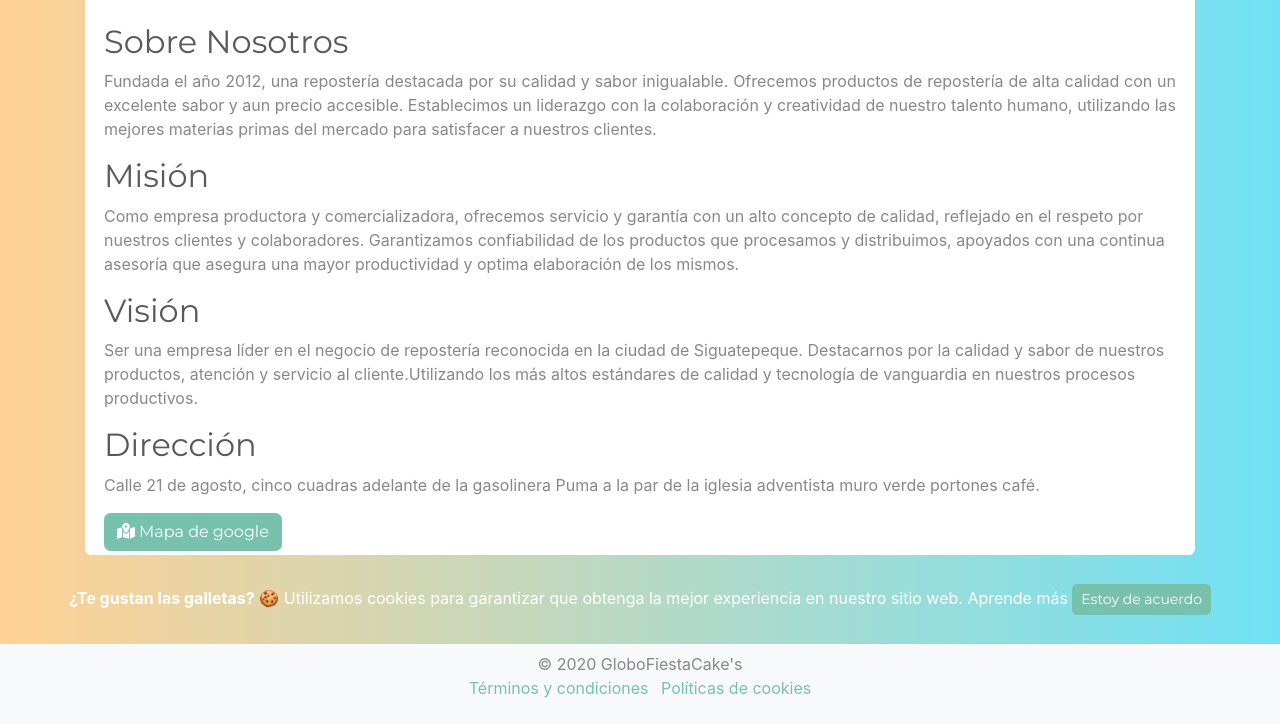
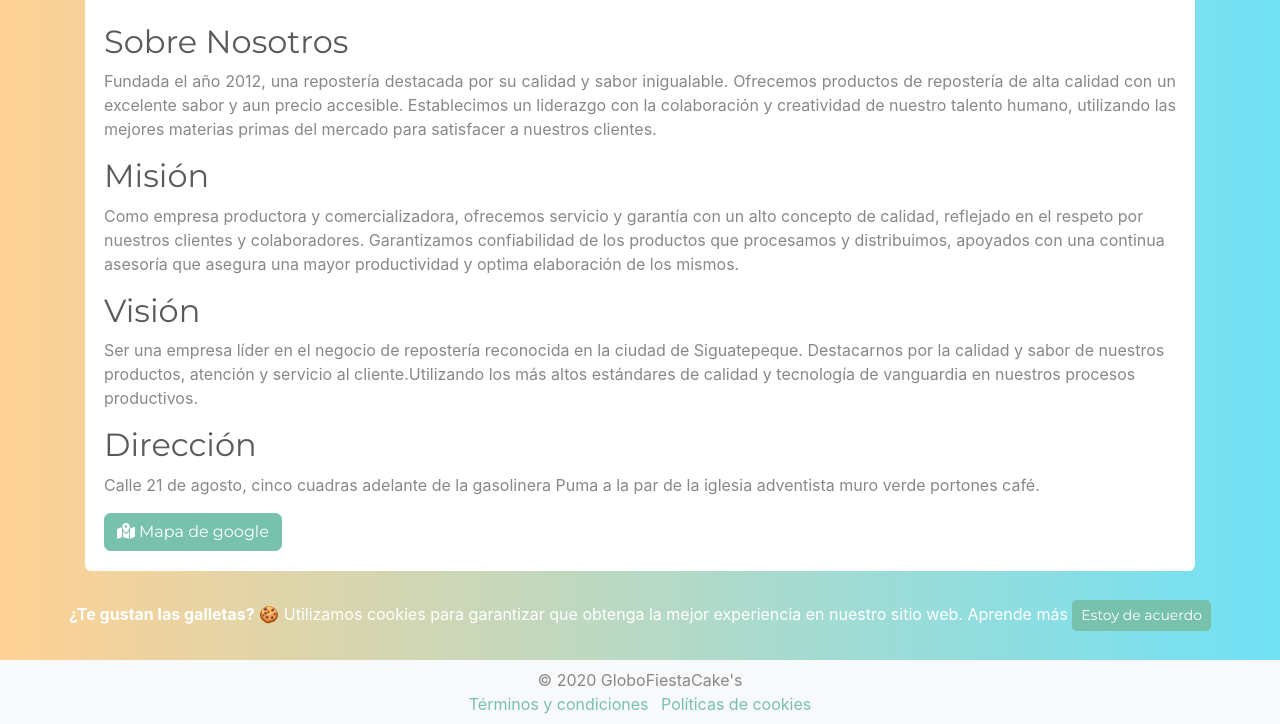
Before and after one commit to DRBC17/cakeshop-app, a Node server app: page / in a window 1280 px wide. Shown: the part 397-1121 px from the top of the page. Before the commit the page ends 1095 px from the top, so only its background shows below. Run offline with Node 20, Linux system fonts and the light colour scheme; some libraries are stand-ins or nearby versions.

```diff
--- a/views/home.hbs
+++ b/views/home.hbs
@@ -40,7 +40,7 @@
 
 
         </div>
-        <div class="container">
+        <div class="container mb-3">
 
             <h2 class="font-weight-light">Dirección</h2>
             <p>
```
